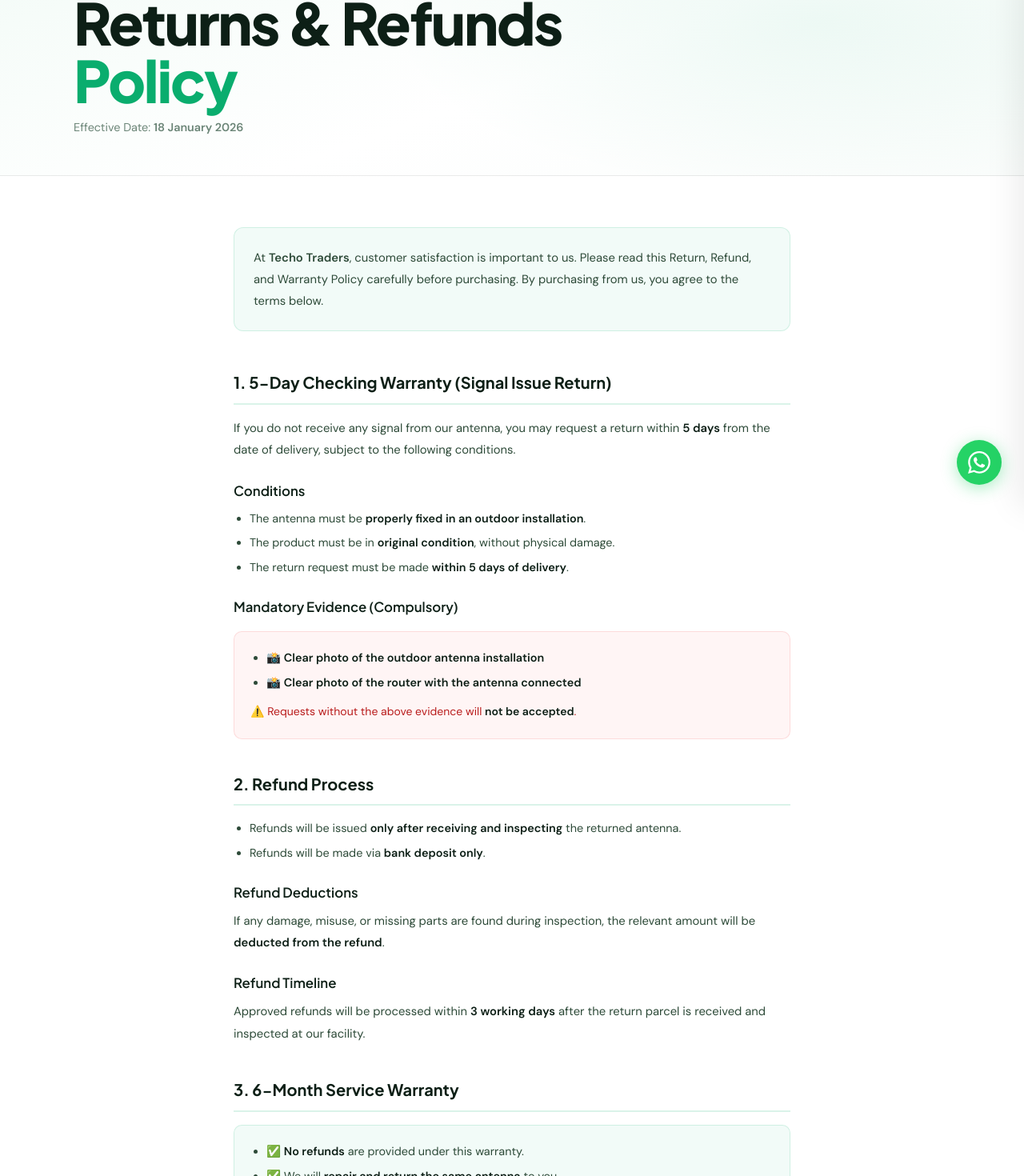
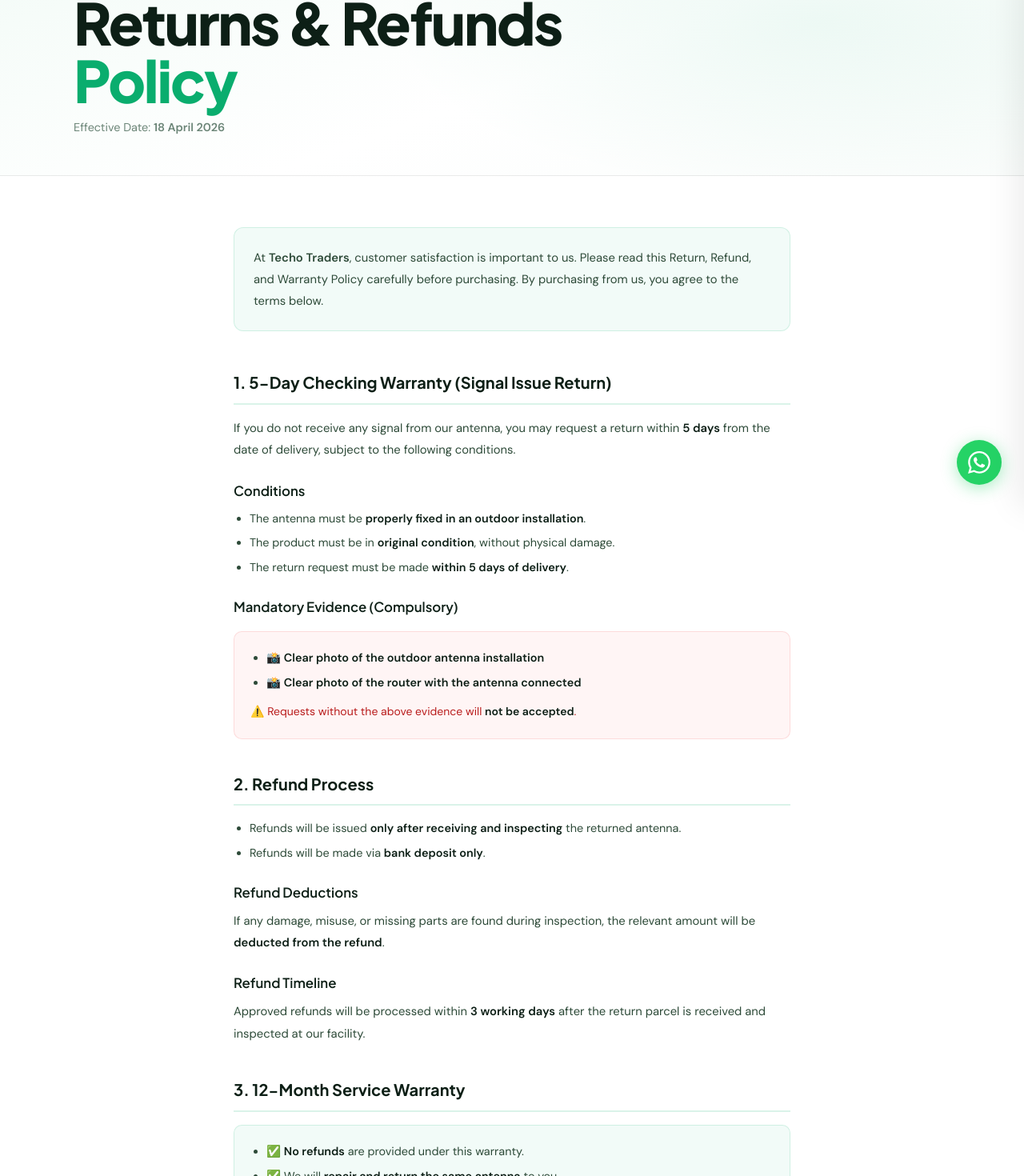
Before and after one commit to thivaharan-selvanayagam/techo-connect, a Next.js app: page /returns in a window 1280 px wide. Shown: the part 166-1636 px from the top of the page at 80% size. Built offline with nearby package versions, Linux system fonts and the light colour scheme.

Commit message:
warrenty period changed to 12 months

```diff
--- a/app/returns/page.js
+++ b/app/returns/page.js
@@ -29,7 +29,7 @@ export default function Returns() {
           <div className="page-hero__label">Techo Connect / Legal</div>
           <h1 className="page-hero__title">Returns &amp; Refunds<br /><em>Policy</em></h1>
           <p style={{ color: 'var(--muted)', fontSize: '0.9rem', marginTop: '0.75rem', position: 'relative', zIndex: 2 }}>
-            Effective Date: <strong>18 January 2026</strong>
+            Effective Date: <strong>18 April 2026</strong>
           </p>
         </div>
       </section>
@@ -81,7 +81,7 @@ export default function Returns() {
               <p>Approved refunds will be processed within <strong>3 working days</strong> after the return parcel is received and inspected at our facility.</p>
             </Section>
 
-            <Section title="3. 6-Month Service Warranty">
+            <Section title="3. 12-Month Service Warranty">
               <div style={{ background: 'rgba(10,173,110,0.05)', border: '1px solid rgba(10,173,110,0.15)', borderRadius: 10, padding: '1.25rem', marginBottom: '1rem' }}>
                 <ul style={{ margin: 0 }}>
                   <li>✅ <strong>No refunds</strong> are provided under this warranty.</li>
```
